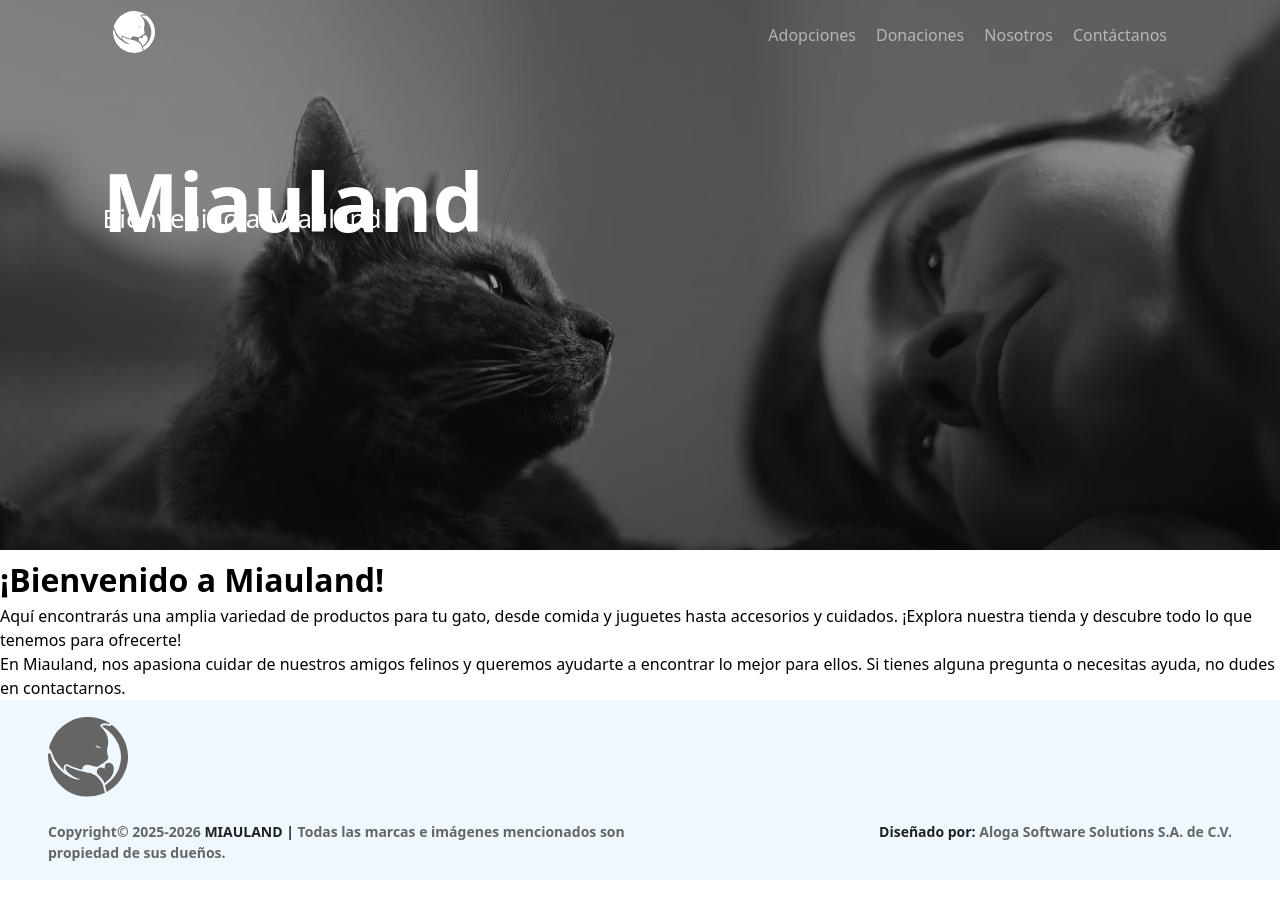
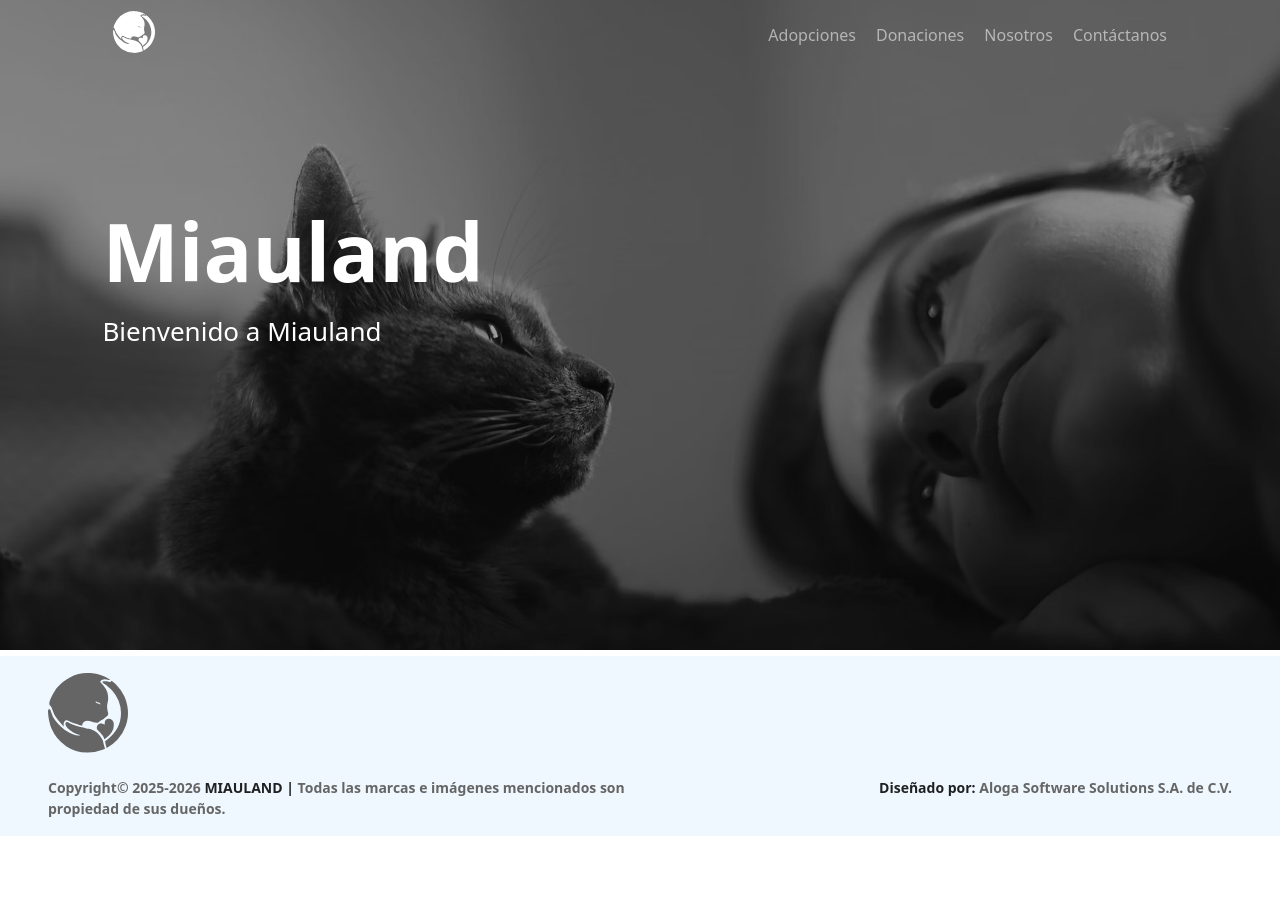
Before and after one commit to karinaRamirez24/miauland, a React (Vite) app: page / in a window 1280 px wide. Shown: the top 918 px of the page. Built offline with nearby package versions, Linux system fonts and the light colour scheme.

Commit message:
Cambios en el banner y creación del apartado de Donaciones

```diff
--- a/src/Components/MainImage/MainImage.css
+++ b/src/Components/MainImage/MainImage.css
@@ -20,21 +20,11 @@
   font-size: 100px;
 }
 
-.overlaySecond {
-    width: 40%;
-    left: 8%;
-    position: absolute;
-    top: 45%;
-    height: 15%;
-    z-index: -1;
-    transform: translateY(-50%);
-}
-
 .textSecond {
-    padding-top: 24px;
   font-size: 32px;
   font-weight: 400;
-    line-height: 1.1;
+  line-height: 1.5;
+  width: 80%;
   color: white;
 }
 
@@ -57,11 +47,6 @@
   .overlay {
     top: 140px;
   }
-
-    .overlaySecond {
-        width: 75%;
-        top: 240px;
-    }
 }
 
 /* Smartphones, Android phones, landscape iPhone */
@@ -74,9 +59,14 @@
     height: 500px;
   }
 
+  .overlay {
+    top: 160px;
+  }
+
   .textSecond {
     font-size: 17px;
   }
+
 }
 
 /* Portrait tablets, portrait iPad, e-readers (Nook/Kindle), landscape 800x480 phones (Android) */
@@ -87,6 +77,10 @@
 
   .imageMain {
     height: 550px;
+  }
+
+  .overlay {
+    top: 180px;
   }
 
   .textSecond {
@@ -100,6 +94,14 @@
     font-size: 72px;
   }
 
+  .imageMain {
+    height: 600px;
+  }
+
+  .overlay {
+    top: 190px;
+  }
+
   .textSecond {
     font-size: 23px;
   }
@@ -111,6 +113,14 @@
     font-size: 81px;
   }
 
+  .imageMain {
+    height: 650px;
+  }
+
+  .overlay {
+    top: 190px;
+  }
+
   .textSecond {
     font-size: 26px;
   }
@@ -120,6 +130,14 @@
 @media (min-width: 1281px) {
   .textMain {
     font-size: 90px;
+  }
+
+  .imageMain {
+    height: 700px;
+  }
+
+  .overlay {
+    top: 190px;
   }
 
   .textSecond {
@@ -141,16 +159,20 @@
     height: 700px;
   }
 
-    .overlaySecond {
-        width: 40%;
-        top: 45%;
+  .overlay {
+    top: 240px;
   }
+
 }
 
 /* Ultra-wide desktops (2560px and above) */
 @media (min-width: 2560px) {
   .textMain {
     font-size: 108px;
+  }
+
+  .imageMain {
+    height: 750px;
   }
 
   .textSecond {
@@ -164,6 +186,10 @@
     font-size: 116px;
   }
 
+  .imageMain {
+    height: 800px;
+  }
+
   .textSecond {
     font-size: 38px;
   }
--- a/src/Components/MainImage/MainImage.jsx
+++ b/src/Components/MainImage/MainImage.jsx
@@ -3,11 +3,9 @@ import "./MainImage.css";
 const MainImage = ({ ruta, textoPrincipal, subtitulo }) => {
     return (
         <div>
-            <img src={ruta} alt="Mujer y gato en escalas de grises" className="imageMain" />
+            <img src={ruta} alt="Banner" className="imageMain" />
             <div className="overlay">
                 <h1 className="textMain">{textoPrincipal}</h1>
-            </div>
-            <div className="overlaySecond">
                 <h3 className="textSecond">{subtitulo}</h3>
             </div>
         </div>
--- a/src/Pages/Donations/Donations.css
+++ b/src/Pages/Donations/Donations.css
@@ -0,0 +1,52 @@
+
+
+
+
+/* --------------------------Responsive.-------------------------- */
+
+/* Smartphones, portrait iPhone, portrait 480x320 phones (Android) */
+@media (min-width: 320px) {
+    .content-initial__text{
+        padding: 40px 25px;
+    }
+}
+
+/* Smartphones, Android phones, landscape iPhone */
+@media (min-width: 480px) {
+
+}
+
+/* Portrait tablets, portrait iPad, e-readers (Nook/Kindle), landscape 800x480 phones (Android) */
+@media (min-width: 600px) {
+
+}
+
+/* Tablet, landscape iPad, lo-res laptops ands desktops */
+@media (min-width: 800px) {
+
+}
+
+/* Big landscape tablets, laptops, and desktops */
+@media (min-width: 1025px) {
+
+}
+
+/* hi-res laptops and desktops */
+@media (min-width: 1281px) {
+
+}
+
+/* Large desktops (1920px and above) */
+@media (min-width: 1920px) {
+
+}
+
+/* Ultra-wide desktops (2560px and above) */
+@media (min-width: 2560px) {
+
+}
+
+/* 4K screens (3840px and above) */
+@media (min-width: 3840px) {
+
+}
--- a/src/Pages/Donations/Donations.jsx
+++ b/src/Pages/Donations/Donations.jsx
@@ -1,13 +1,35 @@
-import React from 'react'
+import React from "react";
+import "./Donations.css";
 import imageHome from "../../Assets/imagenes/cathand.jpg";
-import MainImage from '../../Components/MainImage/MainImage';
+import MainImage from "../../Components/MainImage/MainImage";
 
 const Donations = () => {
   return (
-    <div>
-       <MainImage ruta={imageHome} textoPrincipal={"Donaciones"} subtitulo={"¡Huellas de amor, ronroneos de gratitud!"}/>
+    <div className="content-initial">
+      <div>
+        <MainImage
+          ruta={imageHome}
+          textoPrincipal={"Donaciones"}
+          subtitulo={"¡Huellas de amor, ronroneos de gratitud!"}
+        />
+      </div>
+      <div className="content-initial__text">
+        <h2 >¡Apoyanos!</h2>
+        <h3>Método de donativo del donativo</h3>
+        <div>
+          <p>Transferencia Bancaria</p>
+        </div>
+        <h3>Donación con Transferencia Bancaria</h3>
+        <div>
+          <h3>Banco: Banorte</h3>
+          <p>Nombre: Miauland</p>
+          <p>Cuenta: 1234567890</p>
+          <p>CLABE: 123456789012345678</p>
+        </div>
+        <h3>!COMO EL AMOR GATUNO NO HAY NINGUNO¡</h3>
+      </div>
     </div>
-  )
-}
+  );
+};
 
-export default Donations
+export default Donations;
--- a/src/Pages/Home/Home.jsx
+++ b/src/Pages/Home/Home.jsx
@@ -8,20 +8,6 @@ const Home = () => {
             <div>
                 <MainImage ruta={imageHome} textoPrincipal={"Miauland"} subtitulo={"Bienvenido a Miauland"} />
             </div>
-            <div className="content-initial__text">
-                <h1>¡Bienvenido a Miauland!</h1>
-                <p>
-                    Aquí encontrarás una amplia variedad de productos para tu
-                    gato, desde comida y juguetes hasta accesorios y cuidados.
-                    ¡Explora nuestra tienda y descubre todo lo que tenemos para
-                    ofrecerte!
-                </p>
-                <p>
-                    En Miauland, nos apasiona cuidar de nuestros amigos felinos y
-                    queremos ayudarte a encontrar lo mejor para ellos. Si tienes
-                    alguna pregunta o necesitas ayuda, no dudes en contactarnos.
-                </p>
-            </div>
         </div>
     );
 };
```
Lines whose indentation alone changed are shown as unchanged.
